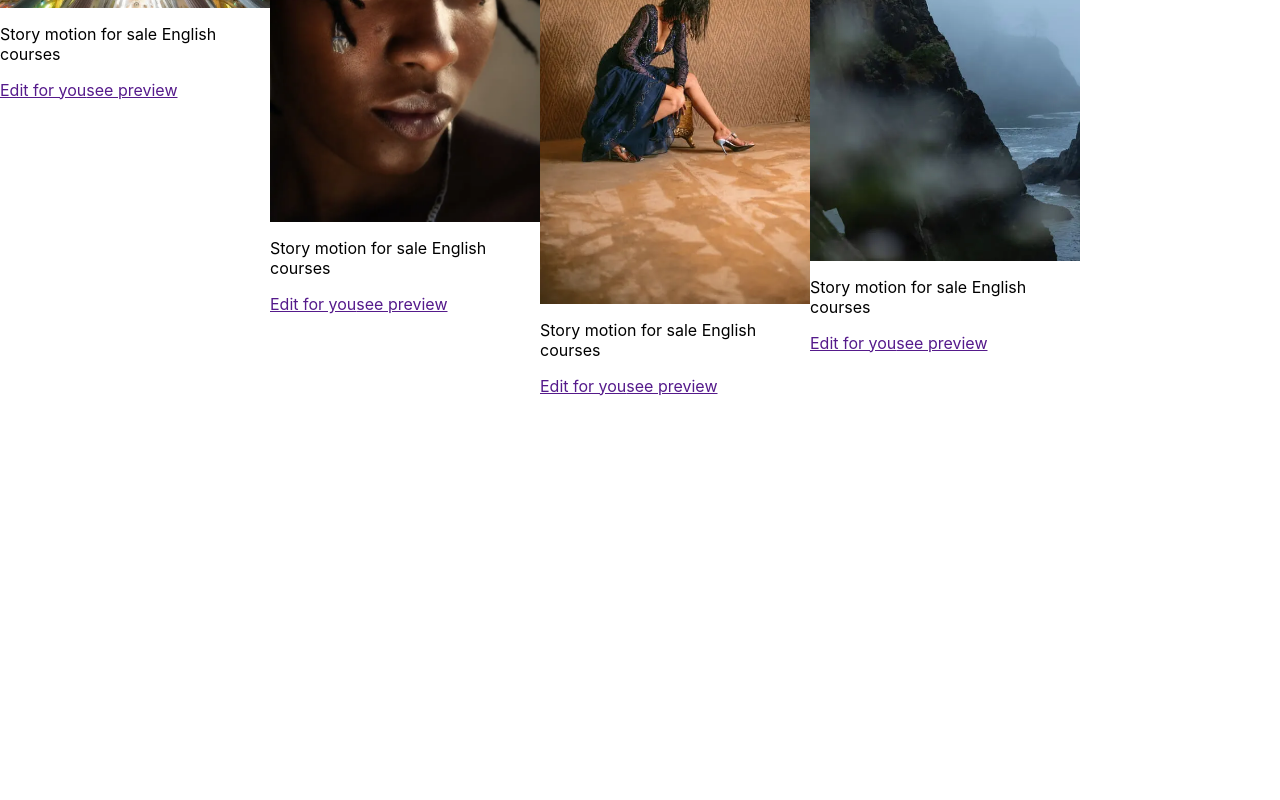
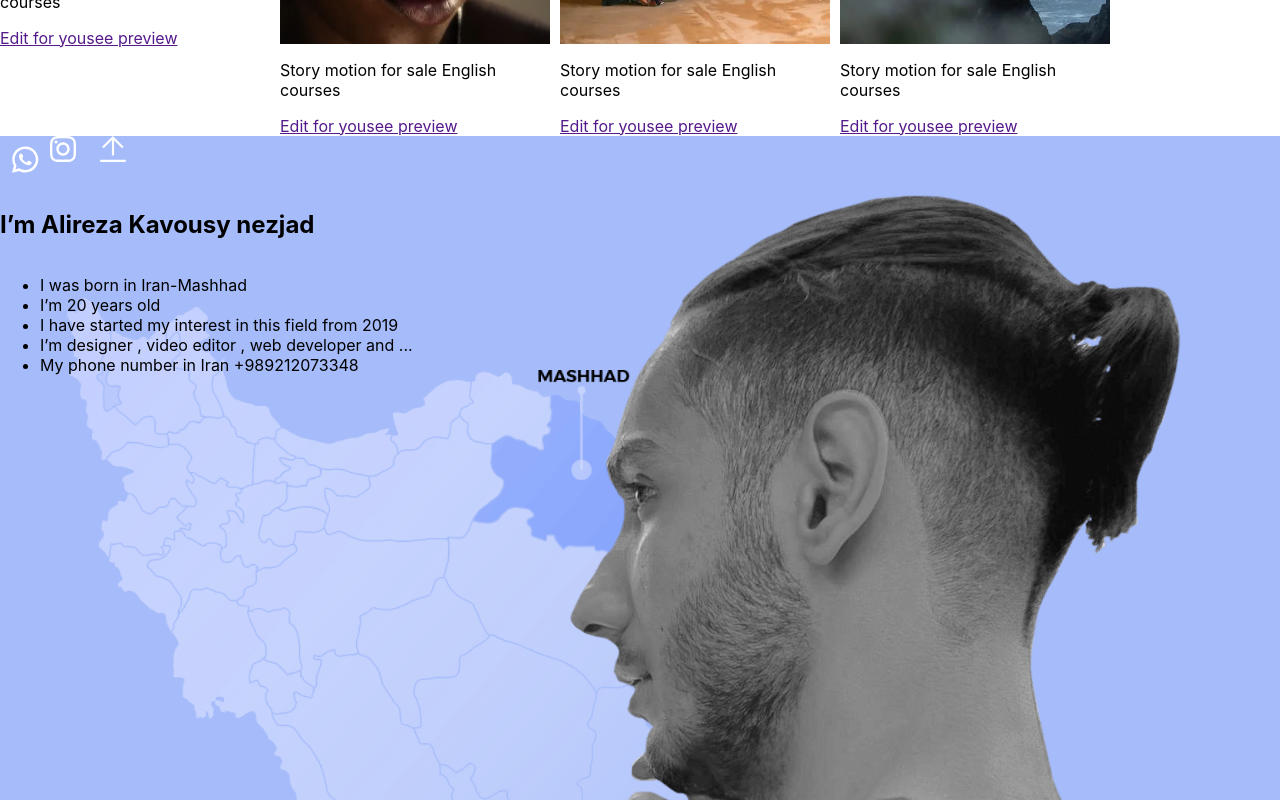
Before and after one commit to hadsome-Droid/portfolio-15-project, a React app: page / in a window 1280 px wide. Shown: the part 1220-2020 px from the top of the page. Before the commit the page ends 1616 px from the top, so only its background shows below. Built offline with nearby package versions, Linux system fonts and the light colour scheme.

Commit message:
create section About

```diff
--- a/src/App.tsx
+++ b/src/App.tsx
@@ -1,10 +1,10 @@
 import './App.css';
 import styled from 'styled-components';
-import {Icon} from "./components/icon/Icon";
 import {Header} from "./layout/header/Header";
 import {Main} from "./layout/sections/main/Main";
 import {Skills} from "./layout/sections/skills/Skills";
 import {Projects} from "./layout/sections/projects/Projects";
+import {About} from "./layout/sections/about/About";
 
 function App() {
     return (
@@ -13,6 +13,7 @@ function App() {
             <Main/>
             <Skills/>
             <Projects/>
+            <About/>
         </StyledApp>
     );
 }
--- a/src/components/generator/Generator.tsx
+++ b/src/components/generator/Generator.tsx
@@ -26,4 +26,9 @@ const StyledGenerator = styled.div`
   max-height: 394px;
   max-width: 270px;
   flex: 0 1 50%;
+
+  img {
+    max-height: 240px;
+    object-fit: cover;
+  }
 `
--- /dev/null
+++ b/src/layout/sections/about/About.tsx
@@ -0,0 +1,46 @@
+import React from 'react';
+import styled from "styled-components";
+import Map from '../../../assets/images/projects/map-about.webp'
+import PhotoAbout from '../../../assets/images/projects/photo-about.webp'
+import {FlexWrapper} from "../../../components/FlexWrapper";
+import {Icon} from "../../../components/icon/Icon";
+
+export const About = () => {
+    return (
+        <StyledAbout>
+            <FlexWrapper>
+                <div>
+                    <FlexWrapper>
+                        <a href=""><Icon iconId={'wa-white'} viewBox={'2 3 87 87'}/></a>
+                        <a href=""><Icon iconId={'instagram'}/></a>
+                        <a href=""><Icon iconId={'arrow-top'}/></a>
+                    </FlexWrapper>
+                    <FlexWrapper direction={'column'}>
+                        <StyledAboutTitle>I’m Alireza
+                            Kavousy nezjad</StyledAboutTitle>
+                        <ul>
+                            <li>I was born in Iran-Mashhad</li>
+                            <li>I’m 20 years old</li>
+                            <li>I have started my interest in this field from 2019</li>
+                            <li>I’m designer , video editor , web developer and ...</li>
+                            <li>My phone number in Iran +989212073348</li>
+                        </ul>
+                    </FlexWrapper>
+                </div>
+                <img src={PhotoAbout} alt=""/>
+            </FlexWrapper>
+        </StyledAbout>
+    );
+};
+
+const StyledAbout = styled.section`
+  max-height: 946px;
+  background-color: #A6BCFA;
+  background-image: url(${Map});
+  background-position: 66px, 517px, 67px, 42px;
+  background-repeat: no-repeat;
+  background-size: 676px, 624px;
+`
+const StyledAboutTitle = styled.h2`
+
+`
--- a/src/layout/sections/projects/Projects.tsx
+++ b/src/layout/sections/projects/Projects.tsx
@@ -15,7 +15,7 @@ export const Projects = () => {
         <StyledProjects>
             <ProjectsTitle>Projects</ProjectsTitle>
             <Menu itemsMenu={projectItems}/>
-            <FlexWrapper wrap={'wrap'}>
+            <FlexWrapper wrap={'wrap'} gap={'10px'}>
                 <Generator src={Proj1} text={'Story motion for sale \n' +
                     'English courses'}/>
                 <Generator src={Proj2} text={'Story motion for sale \n' +
--- a/src/layout/sections/skills/Skills.tsx
+++ b/src/layout/sections/skills/Skills.tsx
@@ -9,7 +9,7 @@ export const Skills = () => {
             <FlexWrapper content={'end'} gap={'20px'}>
                 <FlexWrapper direction={'column'}>
                     <SkillIconBox>
-                        <Icon iconId={'Ps'} viewBox={'3 3 27 27'} preserveAspectRatio={'none'}/>
+                        <Icon iconId={'Ps'} viewBox={'3 3 27 27'}/>
                     </SkillIconBox>
                     <SkillName>Photoshop</SkillName>
                 </FlexWrapper>
```
